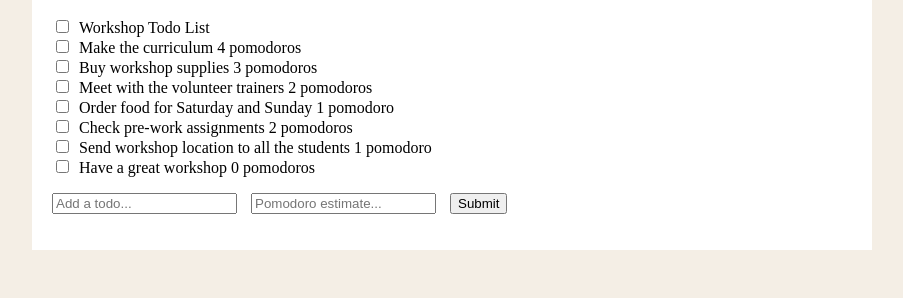
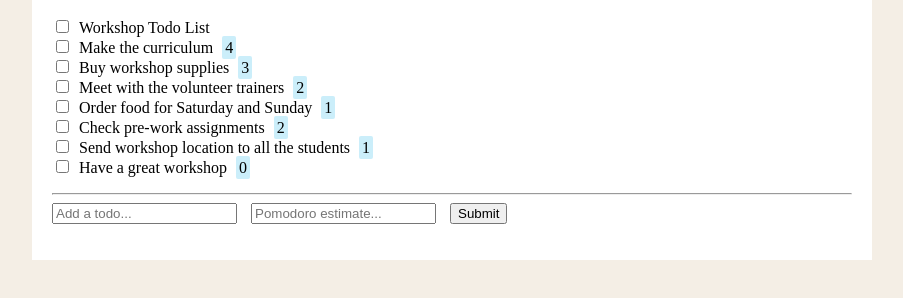
Before and after one commit to lauyuetyii/todo_app_front_end, a plain HTML site: page index.html in a window 1280 px wide. Shown: the part 98-396 px from the top of the page, without its empty margins (188-1091 px from the left). Drawn offline with Linux system fonts and the light colour scheme.

Commit message:
new changes

```diff
--- a/index.html
+++ b/index.html
@@ -22,9 +22,19 @@
     border-bottom: 1px solid #CCCCCC;
   }
 
-  ul{
+  ul.todo-list{
       list-style-type: none;
       padding: 0;
+  }
+
+  u.todo-list li{
+    margin: 5px 0 5px 0;
+  }
+  ul.todo-list span {
+    background-color: #cbeefa;
+    padding: 3px;
+    border-radius: 2px;
+    margin-left: 5px;
   }
   input{
       margin-right:10px;
@@ -53,16 +63,18 @@
 </style>
 <div class="main-content">
 <h1>June 3, 2017</h1>
-<ul>
+<ul class="todo-list">
   <li><input type="checkbox"/><a href="show.html">Workshop Todo List</a></li>
-  <li><input type="checkbox"/><a href="show.html">Make the curriculum 4 pomodoros</a></li>
-  <li><input type="checkbox"/><a href="show.html">Buy workshop supplies 3 pomodoros</a></li>
-  <li><input type="checkbox"/><a href="show.html">Meet with the volunteer trainers 2 pomodoros</a></li>
-  <li><input type="checkbox"/><a href="show.html">Order food for Saturday and Sunday 1 pomodoro</a></li>
-  <li><input type="checkbox"/><a href="show.html">Check pre-work assignments 2 pomodoros</a></li>
-  <li><input type="checkbox"/><a href="show.html">Send workshop location to all the students 1 pomodoro</a></li>
-  <li><input type="checkbox"/><a href="show.html">Have a great workshop 0 pomodoros</a></li>
+  <li><input type="checkbox"/><a href="show.html">Make the curriculum</a> <span>4</span></li>
+  <li><input type="checkbox"/><a href="show.html">Buy workshop supplies</a> <span>3</span></li>
+  <li><input type="checkbox"/><a href="show.html">Meet with the volunteer trainers</a> <span>2</span></li>
+  <li><input type="checkbox"/><a href="show.html">Order food for Saturday and Sunday</a> <span>1</span></li>
+  <li><input type="checkbox"/><a href="show.html">Check pre-work assignments</a> <span>2</span></li>
+  <li><input type="checkbox"/><a href="show.html">Send workshop location to all the students</a> <span>1</span></li>
+  <li><input type="checkbox"/><a href="show.html">Have a great workshop</a> <span>0</span></li>
 </ul>
+
+<hr/>
 
 <form method="get">
 <input type="text" placeholder="Add a todo...">
```
